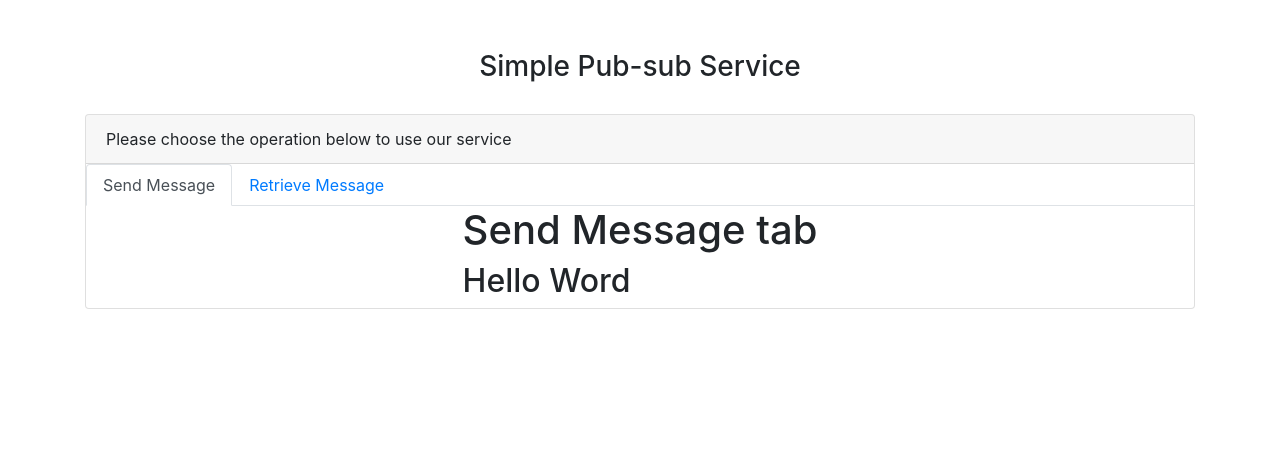
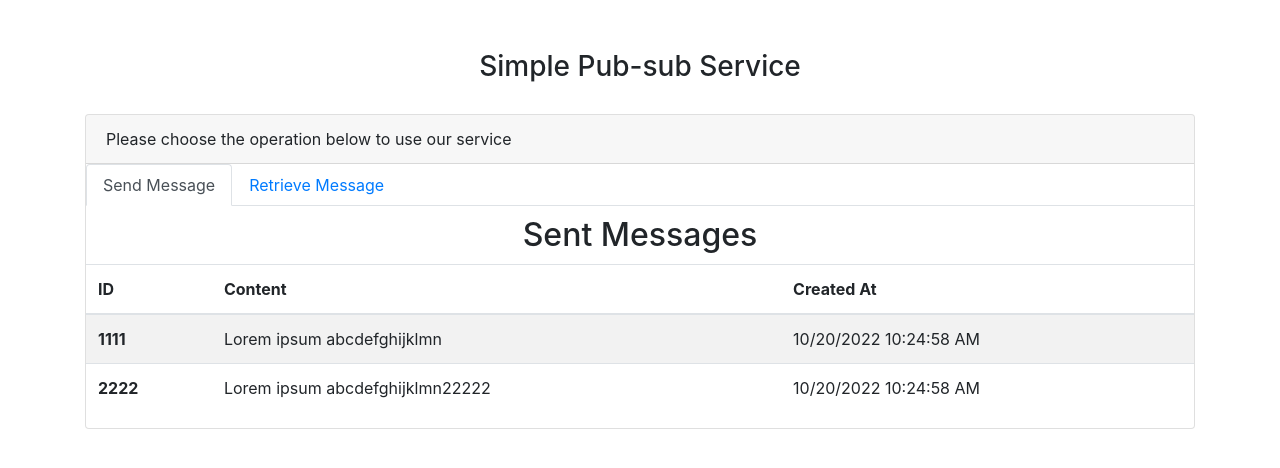
Before and after one commit to halo93/pub-sub-client, a React (Create React App) app: page / in a window 1280 px wide. Shown: the top 468 px of the page. Built offline with nearby package versions, Linux system fonts and the light colour scheme.

Commit message:
Feature: Init data tables

```diff
--- a/src/components/FirstTab.jsx
+++ b/src/components/FirstTab.jsx
@@ -1,18 +1,31 @@
-// import {useEffect} from "react";
-import {encode} from '../helper/Helper'
+import {useEffect} from "react";
+import Table from "./Table";
 
 const FirstTab = ({ clean }) => {
 
+    let mockedData = [
+        {
+            id: '1111',
+            content: 'Lorem ipsum abcdefghijklmn',
+            createdAt: Date.now()
+        },
+        {
+            id: '2222',
+            content: 'Lorem ipsum abcdefghijklmn22222',
+            createdAt: Date.now()
+        },
+    ]
+
     // useEffect(() => {
-    //     if (clean) {
-    //
-    //     }
-    // }, []);
+    //     // if (clean) {
+    //     //
+    //     // }
+    // }, [mockedData]);
 
     return (
         <div>
-            <h1>Send Message tab</h1>
-            <h2>{encode("Hello Word")}</h2>
+            <h2 style={{ textAlign: 'center', margin: '0 auto', padding: '10px 10px 10px 10px' }}>Sent Messages</h2>
+            <Table data={mockedData} isSentTable={true}/>
         </div>
     );
 };
--- a/src/components/SecondTab.jsx
+++ b/src/components/SecondTab.jsx
@@ -1,6 +1,21 @@
 // import {useEffect} from "react";
 
+import Table from "./Table";
+
 const SecondTab = ({ clean }) => {
+
+    let mockedData = [
+        {
+            id: '1111',
+            content: 'Lorem ipsum abcdefghijklmn Second tab',
+            createdAt: Date.now()
+        },
+        {
+            id: '2222',
+            content: 'Lorem ipsum abcdefghijklmn22222 Second tab',
+            createdAt: Date.now()
+        },
+    ]
 
     // useEffect(() => {
     //     if (clean) {
@@ -9,7 +24,10 @@ const SecondTab = ({ clean }) => {
     // }, []);
 
     return (
-        <h1>Receive Message tab</h1>
+        <div>
+            <h2 style={{ textAlign: 'center', margin: '0 auto', padding: '10px 10px 10px 10px' }}>Received Messages</h2>
+            <Table data={mockedData} isSentTable={false}/>
+        </div>
     );
 };
 export default SecondTab;
--- a/src/components/Tab.jsx
+++ b/src/components/Tab.jsx
@@ -33,7 +33,7 @@ const Tab = () => {
             </ul>
             <div>
                 {activeTab === 'tab1' ? (
-                    <div className="outlet d-flex justify-content-center">
+                    <div className="justify-content-center">
                         <FirstTab
                             clean={clean}
                         />
--- /dev/null
+++ b/src/components/Table.jsx
@@ -0,0 +1,40 @@
+import {useEffect} from "react";
+import {convertToTimestampToLocaleString} from "../helper/Helper";
+
+const Table = ({ data, isSentTable }) => {
+
+    useEffect(() => {
+
+    }, [data]);
+
+    return (
+        <div>
+            {data && data.length > 0 ? (
+                <table className="table table-striped">
+                    <thead>
+                    <tr>
+                        <th scope="col">ID</th>
+                        <th scope="col">Content</th>
+                        {isSentTable ? <th scope="col">Created At</th> : <th scope="col">Retrieved At</th>}
+                    </tr>
+                    </thead>
+                    <tbody>
+                        {data.map((message, i) => (
+                            <tr key={`msg-${i}`}>
+                                <th scope="row">{message.id}</th>
+                                <td>{message.content}</td>
+                                <td>{convertToTimestampToLocaleString(message.createdAt)}</td>
+                            </tr>
+                        ))}
+                    </tbody>
+                </table>
+            ) : (
+                <div style={{ marginBottom: '0' }} className="alert alert-warning">No message sent</div>
+            )}
+        </div>
+
+
+    );
+};
+
+export default Table;
--- a/src/helper/Helper.js
+++ b/src/helper/Helper.js
@@ -6,3 +6,7 @@ export const encode = (theInput) => {
 export const decode = (theInput) => {
     return theInput;
 };
+
+export const convertToTimestampToLocaleString = (timestamp) => {
+    return new Date(timestamp).toLocaleString().replace(',','');
+}
```
